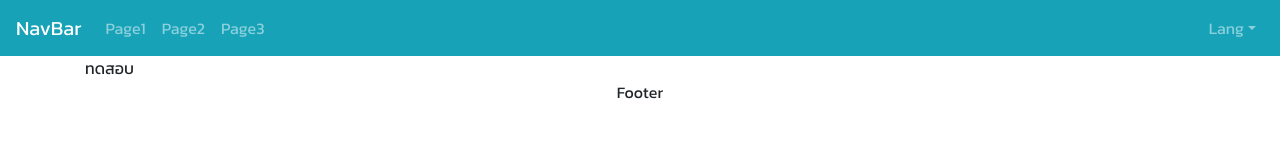
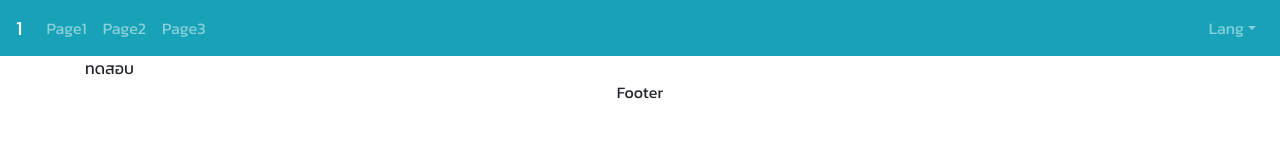
Before and after one commit to noppadollanngain/nuxt-i18n-multiple-language, a Nuxt app: page / in a window 1280 px wide. Shown: the top 160 px of the page. Built offline with nearby package versions, Linux system fonts and the light colour scheme.

Commit message:
[Added] lang i18n

```diff
--- a/components/Layouts/HeaderConponent.vue
+++ b/components/Layouts/HeaderConponent.vue
@@ -1,7 +1,7 @@
 <template>
   <div>
     <b-navbar toggleable="lg" type="dark" variant="info">
-      <b-navbar-brand href="#">NavBar</b-navbar-brand>
+      <b-navbar-brand href="#">{{ header.app }}</b-navbar-brand>
 
       <b-navbar-toggle target="nav-collapse"></b-navbar-toggle>
 
@@ -27,3 +27,13 @@
     </b-navbar>
   </div>
 </template>
+
+<script>
+export default {
+  computed: {
+    header () {
+      return this.$t('header')
+    }
+  }
+}
+</script>
--- a/nuxt.config.js
+++ b/nuxt.config.js
@@ -40,7 +40,8 @@ export default {
   ** Nuxt.js modules
   */
   modules: [
-    'bootstrap-vue/nuxt'
+    'bootstrap-vue/nuxt',
+    ['nuxt-i18n']
   ],
   /*
   ** i18n configuration
```
